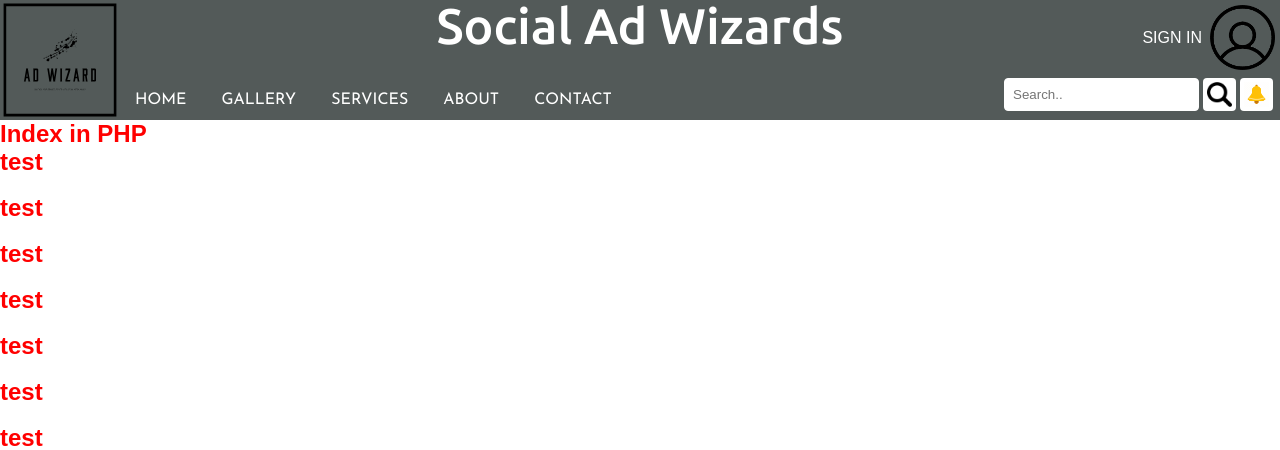
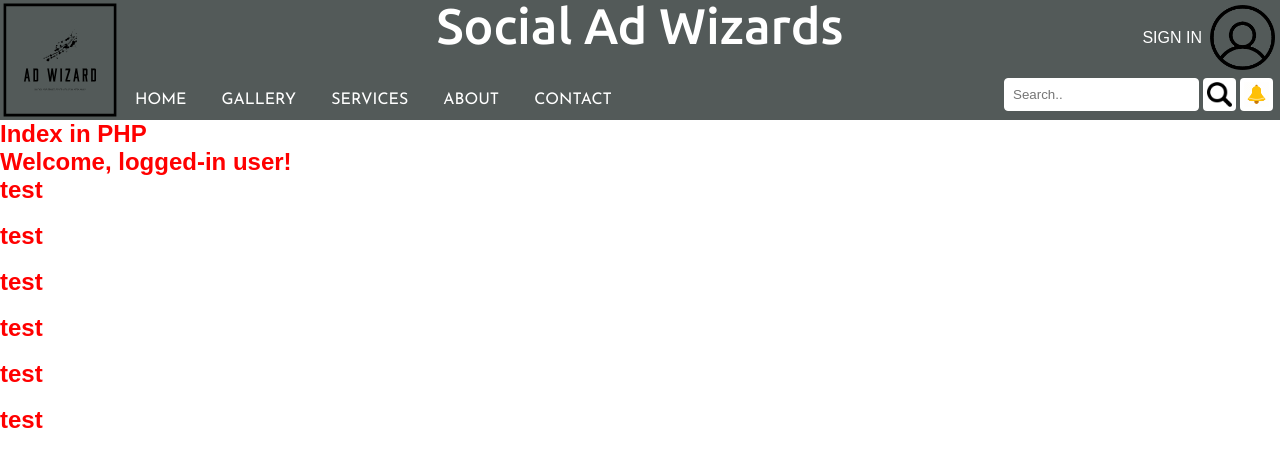
Before and after one commit to ShanelkaPramuditha/IWT-Project-Social-Ad-Wizards, a PHP site: page /src/views/home.php in a window 1280 px wide. Shown: the top 450 px of the page. Run offline with PHP 8.4, Linux system fonts and the light colour scheme; a user stored in the database is signed in.

Commit message:
Loggin system fixed

```diff
--- a/SQLQuery-final.sql
+++ b/SQLQuery-final.sql
@@ -22,7 +22,7 @@ INSERT INTO `registered_users` (`profile_picture`, `user_pass`, `email`, `gender
 VALUES
 	(DEFAULT, 'admin', 'admin@gmail.com', 'Male', '2000-05-01', 'Ftest', 'Ltest', '0771237653', 'admin'),
 	('uploads/profile-pictures/user2.jpg', 'designer', 'designer@gmail.com', 'Female', '2001-06-12', 'John', 'Doe', '0771234567', 'designer'),
-	('uploads/profile-pictures/user3.jpg', 'test3@123', 'testuser3@gmail.com', 'Male', '1998-09-21', 'Jane', 'Smith', '0779876543', 'user'),
+	('uploads/profile-pictures/user3.jpg', 'user', 'user@gmail.com', 'Male', '1998-09-21', 'Jane', 'Smith', '0779876543', 'user'),
 	(DEFAULT, 'manager', 'manager@gmail.com', 'Female', '1995-03-15', 'Michael', 'Johnson', '0777654321', 'manager'),
 	('uploads/profile-pictures/user4.jpg', 'test5@123', 'testuser5@gmail.com', 'Male', '2002-11-07', 'Emily', 'Anderson', '0771112222', 'user'),
 	(DEFAULT, 'test6@123', 'testuser6@gmail.com', 'Female', '1997-08-25', 'David', 'Wilson', '0773334444', 'user'),
--- a/src/components/sign-in/sign-in.php
+++ b/src/components/sign-in/sign-in.php
@@ -4,8 +4,8 @@
   <div id="popupContent">
     <h3>Sign In</h3>
     <form id="signInForm" action="./src/config/form/sign-in-action.php" method="POST" novalidate>
-      <label for="email">E-mail / Username</label>
-      <input type="text" id="email" name="email" placeholder="Enter your username" required autocapitalize="off">
+      <label for="email">E-mail</label>
+      <input type="text" id="email" name="email" placeholder="Enter your email" required>
 
       <label for="password">Password</label>
       <input type="password" id="password" name="password" placeholder="Enter your password" required>
--- a/src/config/form/sign-in-action.php
+++ b/src/config/form/sign-in-action.php
@@ -2,7 +2,7 @@
 // Check and get the form data
 if ($_SERVER['REQUEST_METHOD'] === 'POST') {
     $email = $_POST['email'];
-    $password = $_POST['password'];
+    $user_pass = $_POST['password'];
 
     // Connect to the database
     include '../../config/database/connection.php';
@@ -18,7 +18,7 @@ if ($_SERVER['REQUEST_METHOD'] === 'POST') {
         $row = $result -> fetch_assoc();
 
         // check input values with database
-        if (($row['email'] === $email) || ($row['user_pass'] === $password)) {
+        if (($row['email'] === $email) && ($row['user_pass'] === $user_pass)) {
             // login successfully
             session_start ();
             $_SESSION['isLoggedIn'] = TRUE;
--- a/src/views/home.php
+++ b/src/views/home.php
@@ -25,6 +25,12 @@ require_once '../config/config.php';
         <div>
             <h1>Index in PHP</h1>
         </div>
+        <?php
+session_start();
+if (isset($_SESSION['isLoggedIn']) && $_SESSION['isLoggedIn'] === true && $_SESSION['user_role'] === 'user') {
+    echo "<h1>Welcome, logged-in user!</h1>";
+}
+?>
 
 
         <h1>test</h1></br>
```
